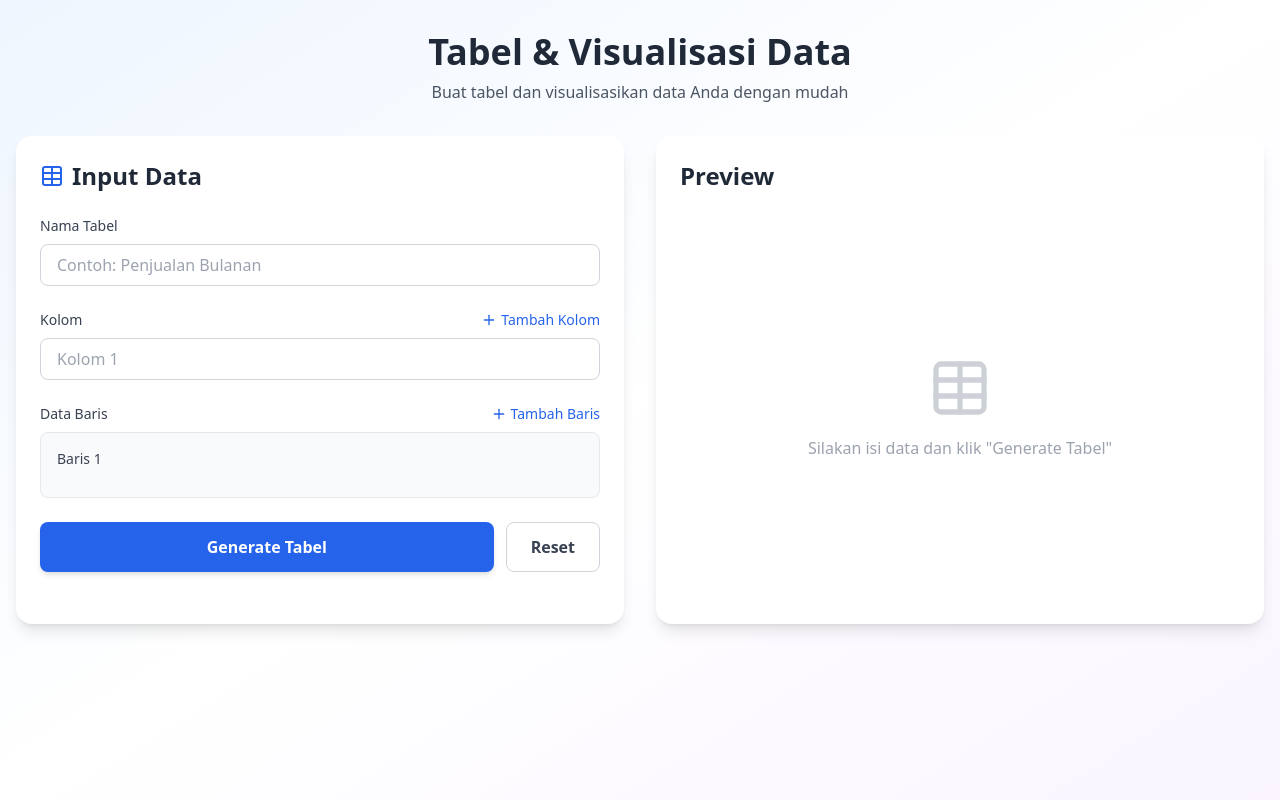
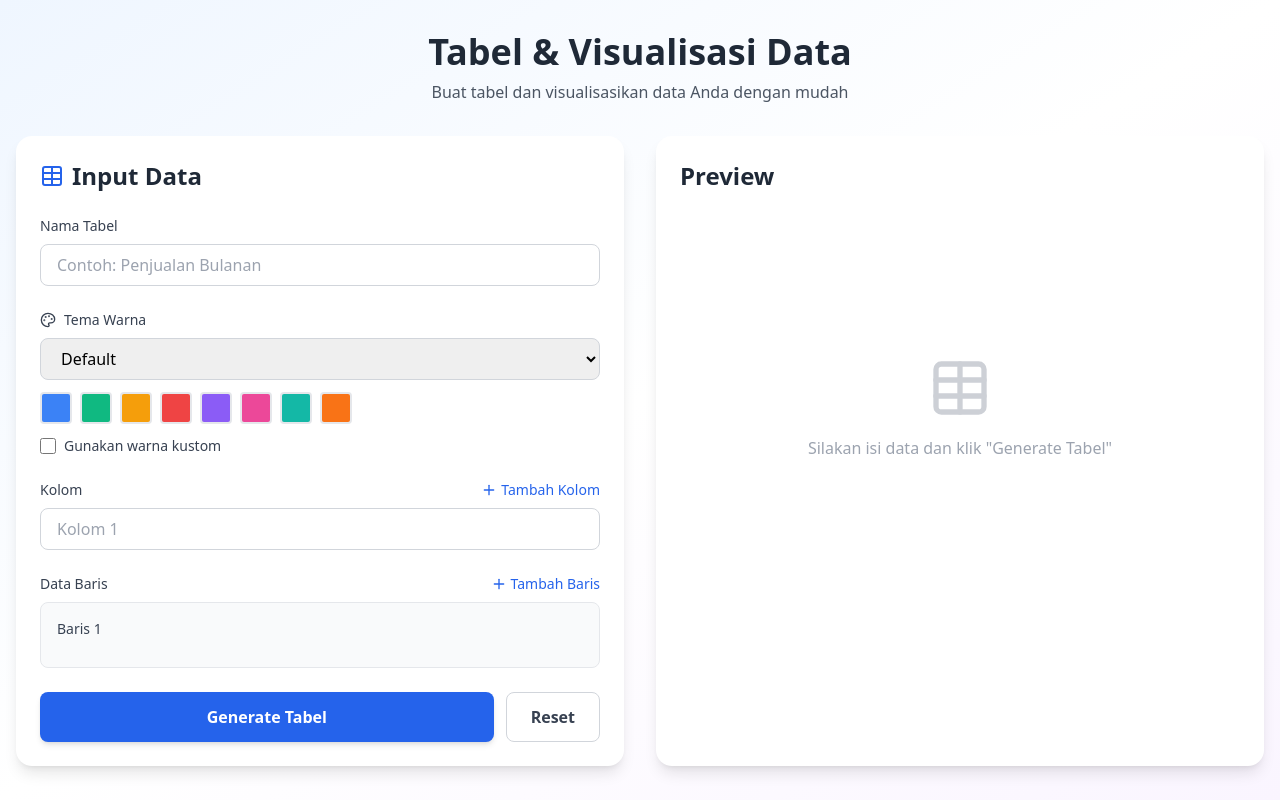
Before and after one commit to mjmokhtar/tabel-visualisasi-data, a React (Vite) app: page / in a window 1280 px wide. Built offline with nearby package versions, Linux system fonts and the light colour scheme.

Commit message:
Implement color customization for data table
Added color customization features including theme selection and custom color options.

```diff
--- a/src/App.tsx
+++ b/src/App.tsx
@@ -1,12 +1,14 @@
 import { useState } from 'react';
-import { Plus, Trash2, Table as TableIcon, PieChart, BarChart3, LineChart } from 'lucide-react';
+import { Plus, Trash2, Table as TableIcon, PieChart, BarChart3, LineChart, Palette } from 'lucide-react';
 import DataTable from './components/DataTable';
 import ChartDisplay from './components/ChartDisplay';
+import { COLOR_THEMES, ColorTheme } from './colorThemes';
 
 interface TableData {
   name: string;
   columns: string[];
   rows: { [key: string]: string | number }[];
+  colors?: string[]; // Custom colors for each column
 }
 
 type ChartType = 'table' | 'pie' | 'bar' | 'line' | 'area';
@@ -18,19 +20,31 @@ function App() {
   const [tableData, setTableData] = useState<TableData | null>(null);
   const [viewType, setViewType] = useState<ChartType>('table');
 
+  // Color customization states
+  const [selectedTheme, setSelectedTheme] = useState<string>('Default');
+  const [customColors, setCustomColors] = useState<{ [key: string]: string }>({});
+  const [useCustomColors, setUseCustomColors] = useState(false);
+
   const addColumn = () => {
     setColumns([...columns, '']);
   };
 
   const removeColumn = (index: number) => {
+    const columnName = columns[index];
     const newColumns = columns.filter((_, i) => i !== index);
     setColumns(newColumns);
+
     const newRows = rows.map(row => {
       const newRow = { ...row };
-      delete newRow[columns[index]];
+      delete newRow[columnName];
       return newRow;
     });
     setRows(newRows);
+
+    // Remove custom color for deleted column
+    const newCustomColors = { ...customColors };
+    delete newCustomColors[columnName];
+    setCustomColors(newCustomColors);
   };
 
   const updateColumn = (index: number, value: string) => {
@@ -49,7 +63,22 @@ function App() {
         return newRow;
       });
       setRows(newRows);
+
+      // Update custom color key
+      if (customColors[oldColumnName]) {
+        const newCustomColors = { ...customColors };
+        newCustomColors[value] = newCustomColors[oldColumnName];
+        delete newCustomColors[oldColumnName];
+        setCustomColors(newCustomColors);
+      }
     }
+  };
+
+  const updateColumnColor = (columnName: string, color: string) => {
+    setCustomColors({
+      ...customColors,
+      [columnName]: color,
+    });
   };
 
   const addRow = () => {
@@ -68,6 +97,22 @@ function App() {
       [columnName]: value,
     };
     setRows(newRows);
+  };
+
+  const getColors = (): string[] => {
+    if (useCustomColors) {
+      // Use custom colors, fallback to theme colors for missing ones
+      const theme = COLOR_THEMES.find(t => t.name === selectedTheme);
+      const themeColors = theme?.colors || COLOR_THEMES[0].colors;
+
+      return columns.map((col, index) =>
+        customColors[col] || themeColors[index % themeColors.length]
+      );
+    } else {
+      // Use selected theme colors
+      const theme = COLOR_THEMES.find(t => t.name === selectedTheme);
+      return theme?.colors || COLOR_THEMES[0].colors;
+    }
   };
 
   const generateTable = () => {
@@ -91,6 +136,7 @@ function App() {
       name: tableName,
       columns: validColumns,
       rows: validRows,
+      colors: getColors(),
     });
     setViewType('table');
   };
@@ -101,6 +147,9 @@ function App() {
     setRows([{}]);
     setTableData(null);
     setViewType('table');
+    setSelectedTheme('Default');
+    setCustomColors({});
+    setUseCustomColors(false);
   };
 
   return (
@@ -137,6 +186,51 @@ function App() {
               />
             </div>
 
+            {/* Color Theme Selector */}
+            <div className="mb-6">
+              <label className="block text-sm font-medium text-gray-700 mb-2 flex items-center gap-2">
+                <Palette className="w-4 h-4" />
+                Tema Warna
+              </label>
+              <select
+                value={selectedTheme}
+                onChange={(e) => setSelectedTheme(e.target.value)}
+                disabled={useCustomColors}
+                className="w-full px-4 py-2 border border-gray-300 rounded-lg focus:ring-2 focus:ring-blue-500 focus:border-transparent outline-none transition disabled:bg-gray-100 disabled:cursor-not-allowed"
+              >
+                {COLOR_THEMES.map((theme) => (
+                  <option key={theme.name} value={theme.name}>
+                    {theme.name}
+                  </option>
+                ))}
+              </select>
+
+              {/* Color Preview */}
+              <div className="mt-3 flex gap-2">
+                {COLOR_THEMES.find(t => t.name === selectedTheme)?.colors.slice(0, 8).map((color, index) => (
+                  <div
+                    key={index}
+                    className="w-8 h-8 rounded border-2 border-gray-200"
+                    style={{ backgroundColor: color }}
+                  />
+                ))}
+              </div>
+
+              {/* Custom Color Toggle */}
+              <div className="mt-3 flex items-center gap-2">
+                <input
+                  type="checkbox"
+                  id="useCustom"
+                  checked={useCustomColors}
+                  onChange={(e) => setUseCustomColors(e.target.checked)}
+                  className="w-4 h-4 text-blue-600 rounded focus:ring-2 focus:ring-blue-500"
+                />
+                <label htmlFor="useCustom" className="text-sm text-gray-700 cursor-pointer">
+                  Gunakan warna kustom
+                </label>
+              </div>
+            </div>
+
             {/* Columns */}
             <div className="mb-6">
               <div className="flex items-center justify-between mb-2">
@@ -161,6 +255,20 @@ function App() {
                       placeholder={`Kolom ${index + 1}`}
                       className="flex-1 px-4 py-2 border border-gray-300 rounded-lg focus:ring-2 focus:ring-blue-500 focus:border-transparent outline-none transition"
                     />
+
+                    {/* Custom Color Picker */}
+                    {useCustomColors && col.trim() !== '' && (
+                      <div className="relative">
+                        <input
+                          type="color"
+                          value={customColors[col] || '#3B82F6'}
+                          onChange={(e) => updateColumnColor(col, e.target.value)}
+                          className="w-12 h-10 rounded-lg border-2 border-gray-300 cursor-pointer"
+                          title="Pilih warna"
+                        />
+                      </div>
+                    )}
+
                     {columns.length > 1 && (
                       <button
                         onClick={() => removeColumn(index)}
```
